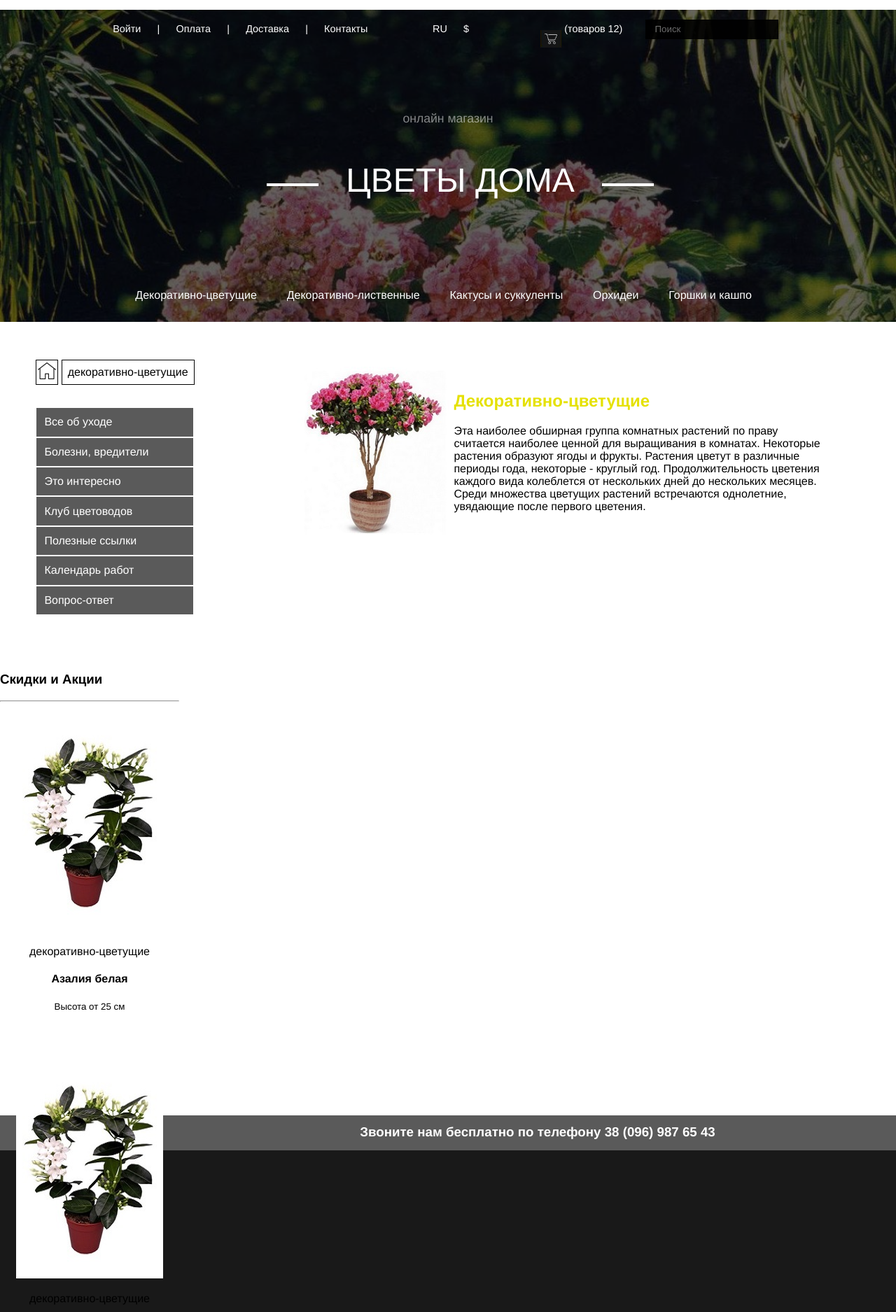
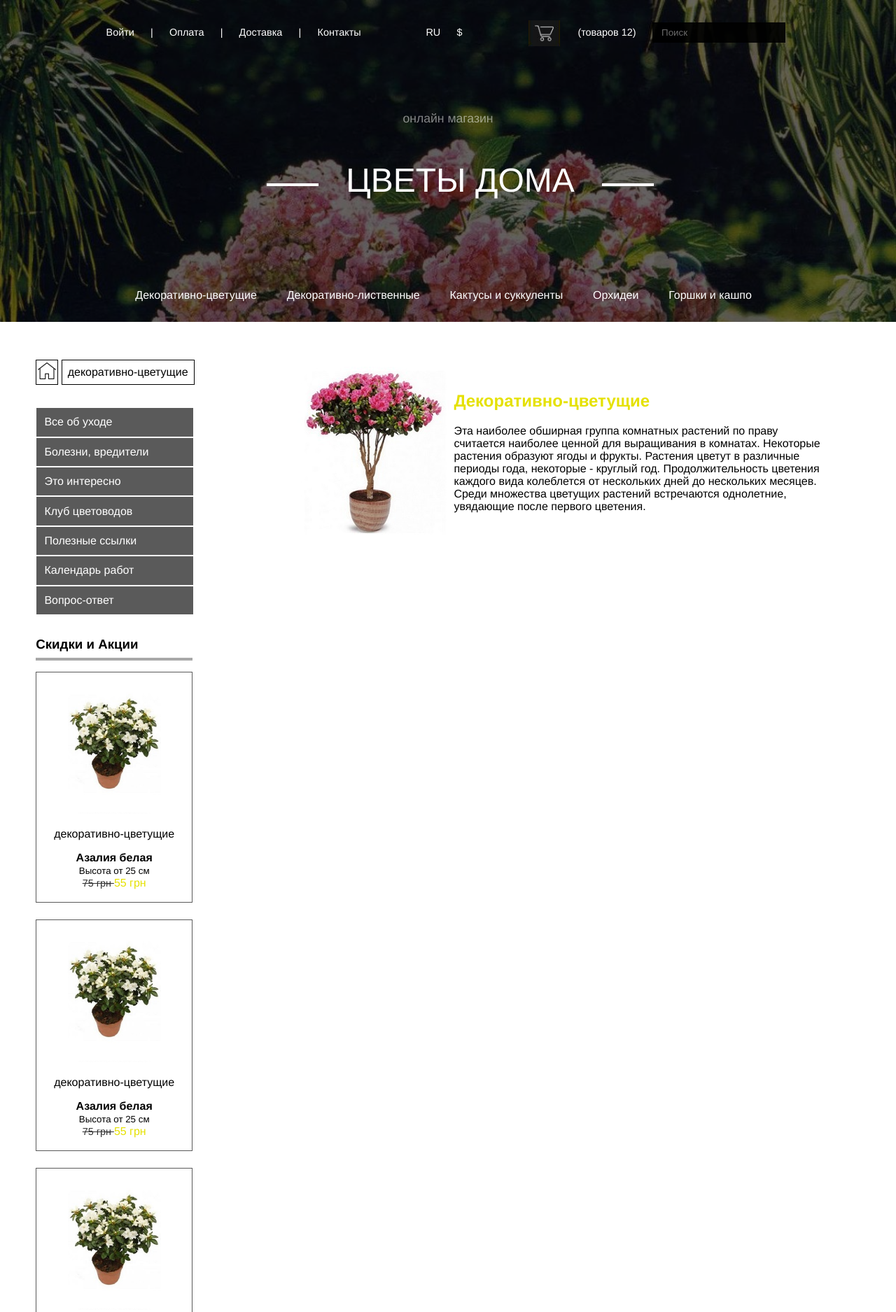
Before and after one commit to mishkaelectroni/flower-shop, a plain HTML site: page category.html in a window 1280 px wide. Shown: the top 1875 px of the page at 70% size. Drawn offline with nearby package versions, Linux system fonts and the light colour scheme.

Commit message:
070617
category
time 2h

```diff
--- a/category.html
+++ b/category.html
@@ -7,7 +7,7 @@
 </head>
 <body>
 	<div class="wrap">
-		<header>
+		<div class="header-category-main">
 			<div class="header-top">
 				<nav>
 					<ul>
@@ -26,7 +26,8 @@
 						<li></li>
 						<li></li>
 						<li></li>
-						<li><a href="#"><span><img src="project/img/basket.png"></span> (товаров  12)</a></li>
+						<li><img src="project/img/basket.png"></li>
+						<li><a href="#"> (товаров  12)</a></li>
 						<li><input type="text" name="search" class="search-nav" placeholder="Поиск"></li>
 					</ul>
 				</nav>
@@ -50,7 +51,7 @@
 					</ul>
 				</div>
 			</div>
-
+		</div>
 		<div class="header-category">
 			<div class="header-category-left">
 				<div class="breadcrumb">
@@ -78,41 +79,45 @@
 						<p>Эта наиболее обширная группа комнатных растений по праву считается наиболее ценной для выращивания в комнатах. Некоторые растения образуют ягоды и фрукты. Растения цветут в различные периоды года, некоторые - круглый год. Продолжительность цветения каждого вида колеблется от нескольких дней до нескольких месяцев. Среди множества цветущих растений встречаются однолетние, увядающие после первого цветения.</p>
 					</div>
 			</div>
-		</div>
-			<section>
-				<aside>
+			</div>
+
+
+		<div class="category-content">
+			<div class="category-content-left">
 					<h3>Скидки и Акции</h3>
 					<hr>
 					<ul>
 						<li>
-							<img src="project/img/product-c1.png">
+							<img src="project/img/product-c2.png">
 							<p>декоративно-цветущие</p>
 							<h4>Азалия белая</h4>
 							<small>Высота от 25 см</small>
-							<a href="#"><p>55 грн</p></a>
+							<ul><del>75 грн </del> 55 грн</ul>
 							</br>
 						</li>
 						<li>
-							<img src="project/img/product-c1.png">
+							<img src="project/img/product-c2.png">
 							<p>декоративно-цветущие</p>
 							<h4>Азалия белая</h4>
 							<small>Высота от 25 см</small>
-							<a href="#"><p>55 грн</p></a>
+							<ul><del>75 грн </del> 55 грн</ul>
 							</br>
 						</li>
 						<li>
-							<img src="project/img/product-c1.png">
+							<img src="project/img/product-c2.png">
 							<p>декоративно-цветущие</p>
 							<h4>Азалия белая</h4>
 							<small>Высота от 25 см</small>
-							<a href="#"><p>55 грн</p></a>
+							<ul><del>75 грн </del> 55 грн</ul>
 							</br>
 						</li>
 					</ul>
-				</aside>
+			</div>
+			<div class="category-content-right">
 
-			</section>
-		</header>
+			</div>
+
+		</div>
 
 
 		<footer>
--- a/scss/main.scss
+++ b/scss/main.scss
@@ -1,12 +1,17 @@
+
 $yellow: #E5E103;
 $green: #5A5A5A;
 body {
 	max-width: 1600px;
+	height: 100%;
 	display: block;
 	margin: 0 auto;
 	font-family: Helvetica, Arial;
 	font-weight: 300;
 	.wrap {
+		 display: flex;
+  		 flex-direction: column;
+  		 height: 100%;
 		margin-left: 0;
 		margin-right: 0;
 		width: 100%;
@@ -47,7 +52,7 @@ body {
 				nav {
 					 width: 100%;
 					 height: 60px;
-					 padding: 0 0 2em 0;
+					 padding: 1em 0 2em 0;
 					 font-size: 0.9em;
 						li {
 							padding: 0 1% 0 0.5%;
@@ -59,15 +64,14 @@ body {
 								padding: 0.5em 0 0.5em 1em;
 								border: 0;
 							}
-						span {
-								padding: 1em 0 0 0;
+
+							img {
+								width: 92%;
+								height: 87%;
+								padding: 0;
 								vertical-align: middle;
-							img {
-								width: 22%;
-								height: 17%;
-								margin: 2em 0 0 0;
+								margin: 0;
 								opacity: 0.8;
-							}
 							}
 					}
 
@@ -167,8 +171,10 @@ body {
 		.content {
 			width: 100%;
 			height: 700px;
+			flex: 1 0 auto;
 			margin-top: 40px;
 			background-color: #fff;
+
 			nav {
 				a {
 					color: #000;
@@ -220,16 +226,93 @@ body {
 			}
 		}
 //////////////////////////////////////////////////////////////// CATEGORY TEMPLATE
+	.header-category-main {
+		background-image: url(../img/head.jpg);
+			background-size: cover;
+
+			width: 100%;
+			margin: 0;
+			padding: 0;
+
+			.header-top {
+				display: block;
+				width: 100%;
+				min-height: 19em;
+				background-color: rgba(0, 0, 0, .6);
+				color: #fff;
+
+				nav {
+					 width: 100%;
+					 height: 60px;
+					 padding: 1em 0 2em 0;
+					 font-size: 0.9em;
+						li {
+							padding: 0 1% 0 0.5%;
+						}
+						input {
+								background-color: #000;
+								color: #fff;
+								opacity: 0.9;
+								padding: 0.5em 0 0.5em 1em;
+								border: 0;
+							}
+
+							img {
+								width: 92%;
+								height: 87%;
+								padding: 0;
+								vertical-align: middle;
+								margin: 0;
+								opacity: 0.8;
+							}
+					}
+
+				.header-logo {
+					text-align: center;
+					padding: 3% 0 2% 0;
+
+					h1 {
+						font-size: 3em;
+						font-weight: 300;
+					}
+					h3 {
+						font-size: 1.1em;
+						font-weight: 200;
+						opacity: 0.5;
+					}
+					li {
+						padding-left: 35px;
+						hr {
+							width: 70px;
+							border-width: 2px;
+							border-style: solid;
+							color: #FFFFFF;
+						}
+					}
+				}
+				.header-menu {
+					padding: 3% 0 1% 0;
+					font-size: 1em;
+					font-weight: 500;
+
+					li {
+						padding: 0 2% 0 1%;
+					}
+				}
+
+			}
+	}
+
 		.header-category {
 				background-color: #FFFFFF;
 				width: 100%;
-			height: 500px;
+				height: 450px;
 				a {
 					color: #000;
 				}
 				.header-category-left {
 					width: 25%;
-				margin: 3% 2% 2% 4%;
+					margin: 3% 2% 0 4%;
 					float: left;
 					clear: both;
 
@@ -285,27 +368,56 @@ body {
 						}
 				}
 			}
-		section {
+
+		.category-content {
 			background-color: #fff;
-			height: 1000px;
+			// height: 1000px;
 			width: 100%;
 			margin-top: 0;
-			h3 {
-				margin-top: 0;
-			}
-			aside {
-				width: 20%;
+
+			.category-content-left {
+				width: 17.5%;
 				float: left;
 				clear: both;
+				margin-left: 4%;
+				h4,h3 {
+					margin: 0;
+				}
+				hr {
+					border-width: 2px;
+					border-style: solid;
+					color: #A8A8A8;
+				}
 				li {
 					display: block;
+					border: 1px solid $green;
+					margin-bottom: 1.5em;
+					img {
+						max-width: 60%;
 					}
+						ul {
+							color: $yellow;
+							del {
+								font-size: 0.9em;
+								color: #000;
+								opacity: 0.8;
+							}
+						}
+
+				}
+			}
+
+			.category-content-right {
+				width: 75%;
+				float: right;
+
 			}
 		}
 //////////////////////////////////////////////////////////////// END CATEGORY TEMPLATE
 		footer {
 			background-color: #191919;
 			width: 100%;
+			flex: 0 0 auto;
 			height: 500px;
 			margin-top: 80px;
 			color: #fff;
@@ -314,6 +426,7 @@ body {
 				background-color: $green;
 				text-align: center;
 				h3 {
+					margin-top: 0;
 					padding-top: 13px;
 				}
 			}
```
Also changed, not shown: index.html (+7 -6 lines), project/css/main.css. Lines whose indentation alone changed are shown as unchanged.
